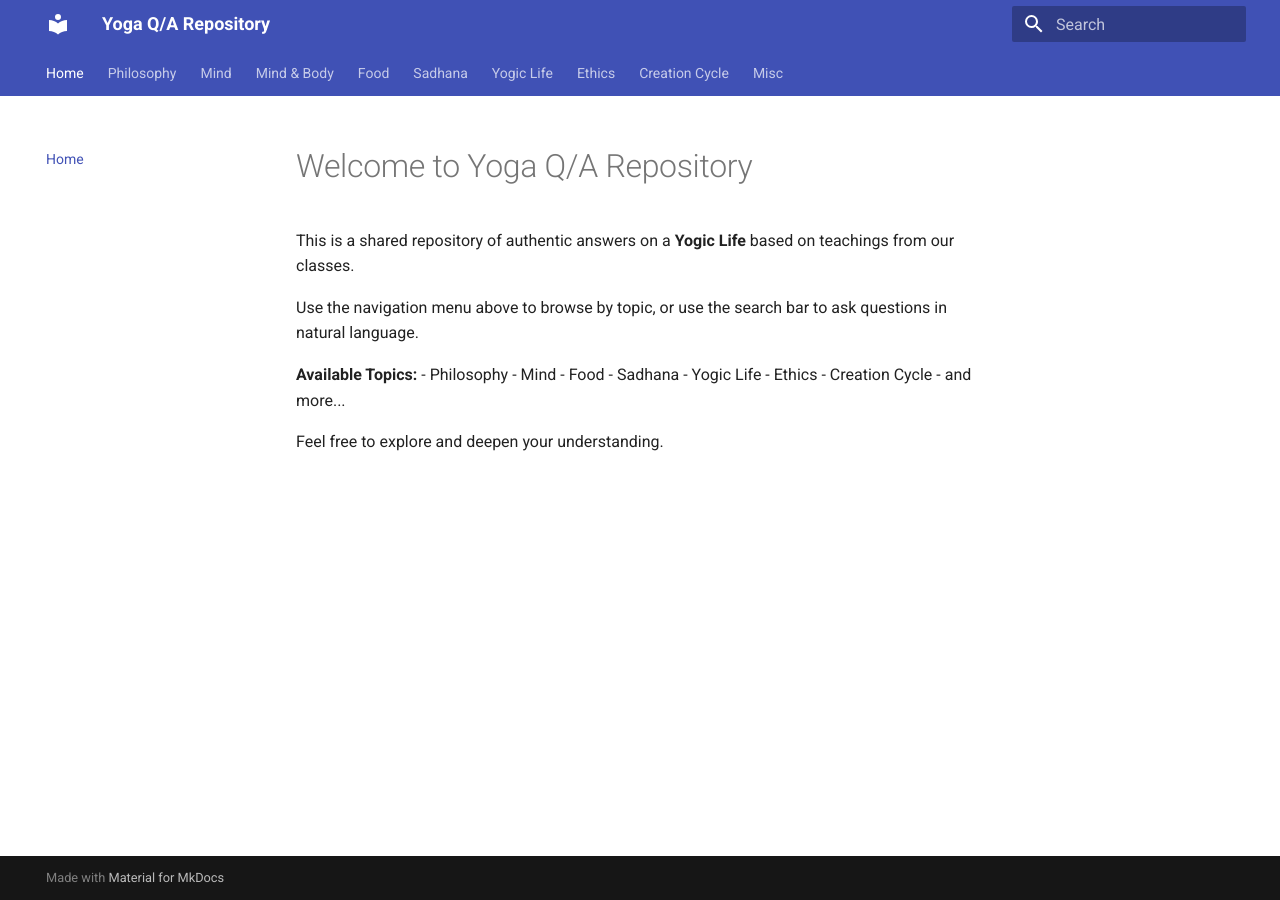
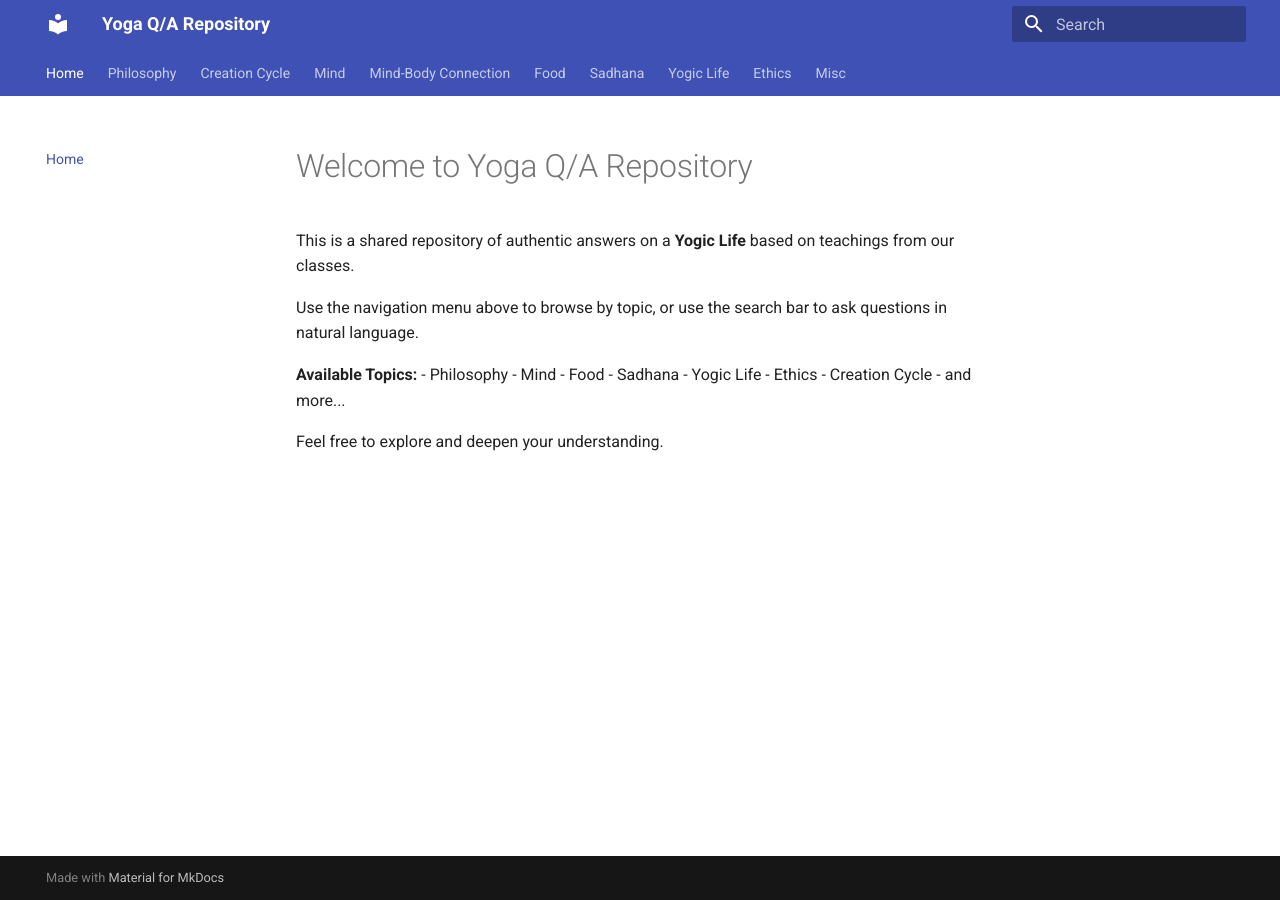
Before and after one commit to yogiclife/yoga-qa, an MkDocs documentation site: the page built from docs/index.md, in a window 1280 px wide. Built offline with MkDocs 1.6.1 and Material for MkDocs 9.7.7, drawn with Linux system fonts in a browser that asks for light colours.

Commit message:
Update mkdocs.yml

```diff
--- a/mkdocs.yml
+++ b/mkdocs.yml
@@ -11,11 +11,11 @@ theme:
 nav:
   - Home: index.md
   - Philosophy: philosophy/
+  - Creation Cycle: creation-cycle/
   - Mind: mind/
-  - Mind & Body: mind-body/
+  - Mind-Body Connection: mind-body/
   - Food: food/
   - Sadhana: sadhana/
   - Yogic Life: yogic-life/
   - Ethics: ethics/
-  - Creation Cycle: creation-cycle/
   - Misc: misc/
```
